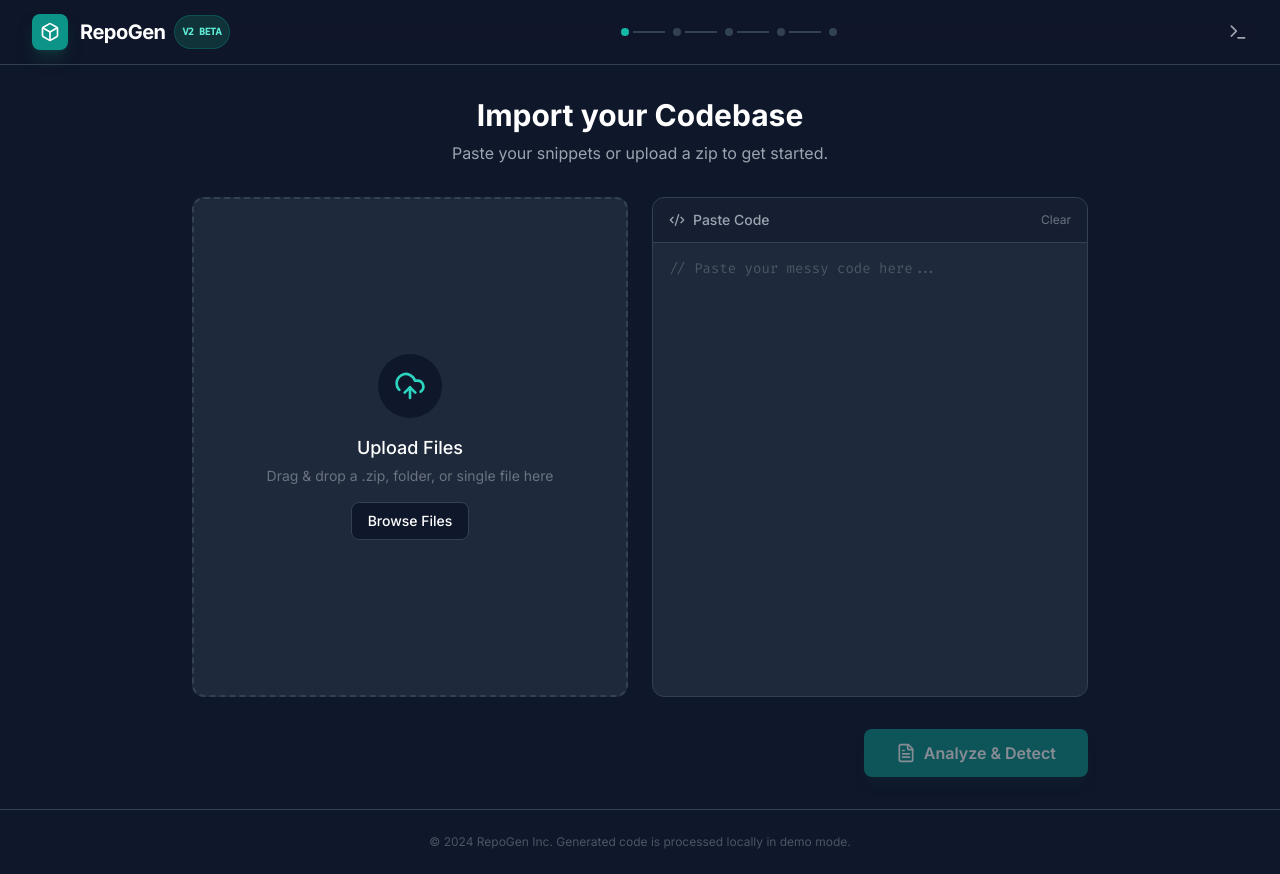
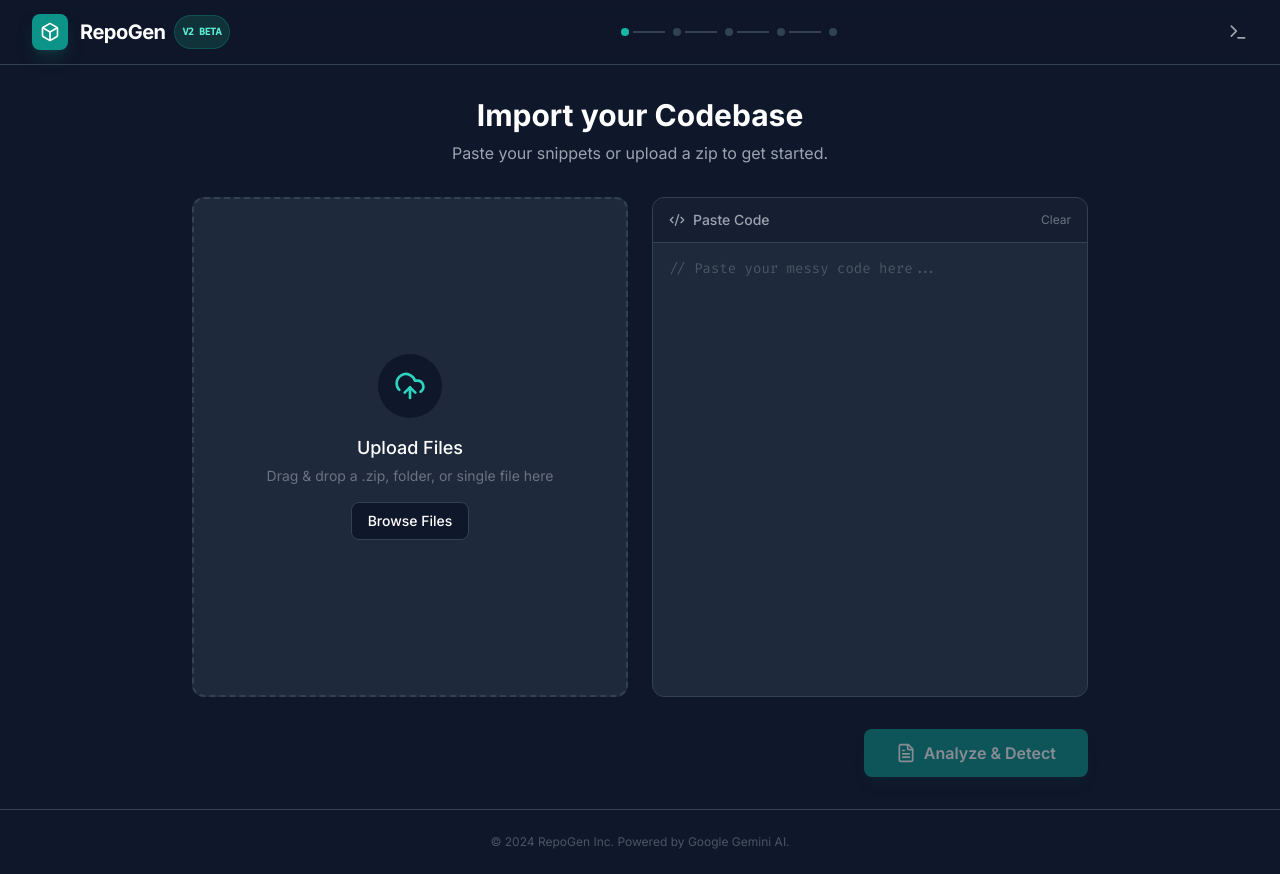
Before and after one commit to MelroseSaint/RepositoryGeneratorV2, a React (Vite) app: page / in a window 1280 px wide. Built offline with nearby package versions, Linux system fonts and the light colour scheme; no server answers.

Commit message:
Update footer to reflect AI status

```diff
--- a/App.tsx
+++ b/App.tsx
@@ -87,7 +87,7 @@ const App: React.FC = () => {
       {/* Footer */}
       <footer className="border-t border-dark-border py-6 mt-auto bg-dark-bg">
         <div className="max-w-7xl mx-auto px-4 text-center text-xs text-gray-600">
-            <p>&copy; 2024 RepoGen Inc. Generated code is processed locally in demo mode.</p>
+          <p>&copy; 2024 RepoGen Inc. {process.env.GEMINI_API_KEY ? 'Powered by Google Gemini AI.' : 'Generated code is processed locally in demo mode.'}</p>
         </div>
       </footer>
     </div>
```
Lines whose indentation alone changed are shown as unchanged.
